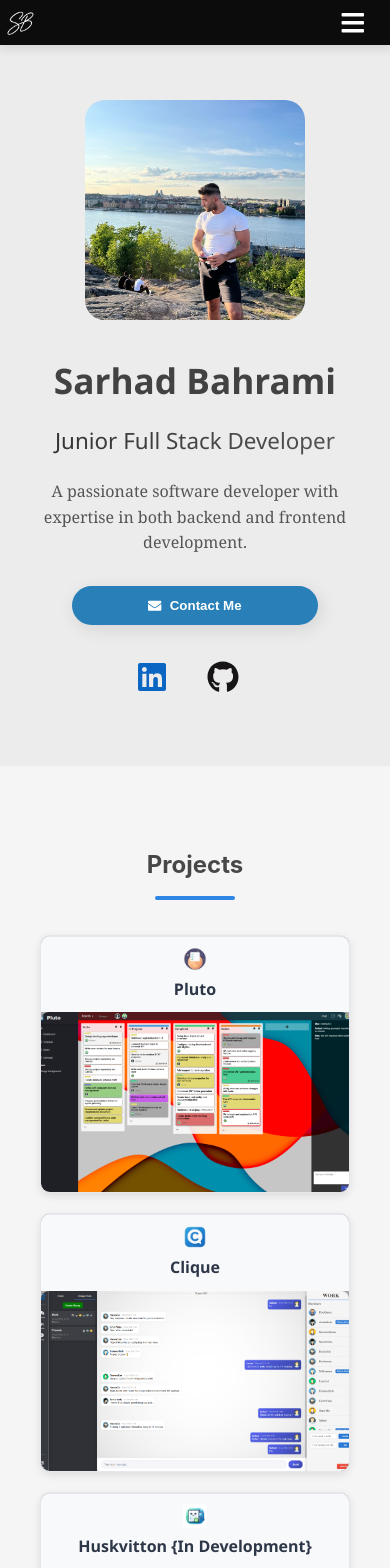
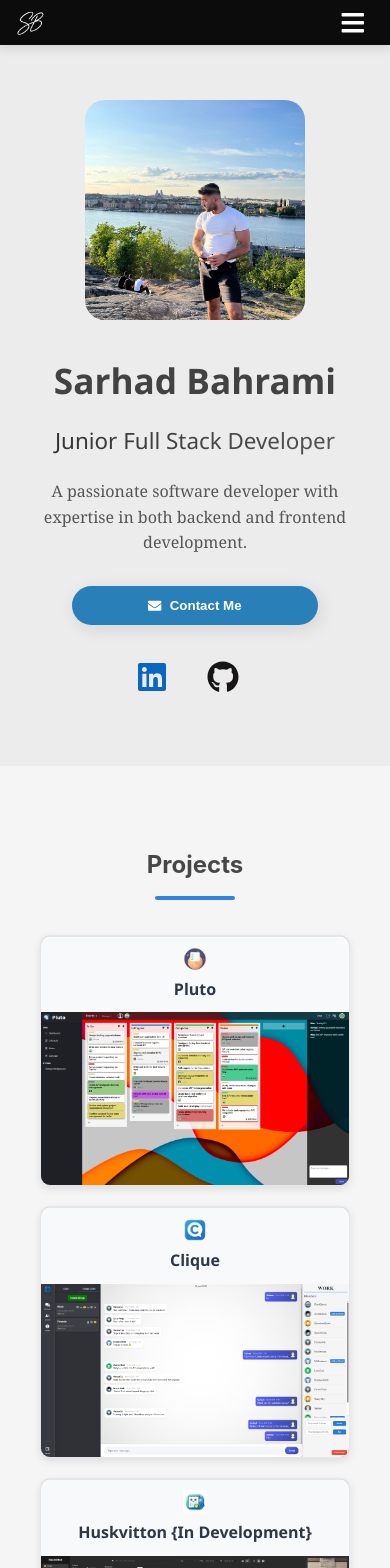
Before and after one commit to Sarhad127/portfolio, a React (Create React App) app: page / in a window 390 px wide. Shown: the top 1568 px of the page. Built offline with nearby package versions, Linux system fonts and the light colour scheme.

Commit message:
styling update

```diff
--- a/src/Style/Apps.css
+++ b/src/Style/Apps.css
@@ -20,7 +20,7 @@
 .navbar-app-content {
     max-width: 1200px;
     margin: 0 auto;
-    padding: 10px 0;
+    padding: 10px 10px;
     display: flex;
     justify-content: space-between;
     align-items: center;
@@ -138,7 +138,10 @@
     position: relative;
     flex: 0 0 40%;
     aspect-ratio: 16 / 9;
-    overflow: hidden;
+}
+
+.image-container:hover .expand-button {
+    opacity: 1;
 }
 
 .expand-button {
@@ -162,10 +165,6 @@
     transition: all 0.2s ease;
 }
 
-.image-container:hover .expand-button {
-    opacity: 1;
-}
-
 .expand-button:hover {
     background: rgba(0, 0, 0, 0.9);
 }
@@ -175,7 +174,6 @@
     gap: 2rem;
     align-items: center;
     border-radius: 10px;
-    overflow: hidden;
     box-shadow: 0 4px 10px rgba(0, 0, 0, 0.08);
     background-color: #fff;
     padding: 1.5rem;
@@ -185,11 +183,6 @@
 .gallery-item:hover {
     transform: translateY(-5px);
     box-shadow: 0 8px 18px rgba(0, 0, 0, 0.12);
-}
-
-.image-container {
-    flex: 0 0 40%;
-    aspect-ratio: 16 / 9;
 }
 
 .gallery-image {
@@ -219,9 +212,18 @@
         flex-direction: column;
         text-align: center;
     }
+
+    .navbar-app-content{
+        padding: 5px 10px;
+    }
 }
 
 @media (max-width: 480px) {
+
+    .navbar-app-content{
+        padding: 0 10px;
+    }
+
     .project-description h2 {
         font-size: 1.4rem;
     }
--- a/src/Style/Modal.css
+++ b/src/Style/Modal.css
@@ -14,7 +14,7 @@
     width: 95vw;
     max-width: 2000px;
     height: 90vh;
-    display: flex;
+    display: inline-flex;
     justify-content: center;
     align-items: center;
     position: relative;
--- a/src/Style/Navbar.css
+++ b/src/Style/Navbar.css
@@ -12,7 +12,7 @@
 .navbar-container {
     max-width: 1200px;
     margin: 0 auto;
-    padding: 10px 0;
+    padding: 10px 10px;
     display: flex;
     justify-content: space-between;
     align-items: center;
--- a/src/Style/Projects.css
+++ b/src/Style/Projects.css
@@ -69,10 +69,9 @@
 
 .project-image {
     width: 100%;
-    height: 220px;
+    aspect-ratio: 16 / 9;
     background-size: cover;
     background-position: center;
-    border-radius: 10px;
     transition: transform 0.35s ease, filter 0.35s ease;
 }
 
@@ -115,8 +114,7 @@
     }
 
     .project-image {
-        height: 200px;
-        border-radius: 8px;
+        aspect-ratio: 16 / 9;
     }
 
     .project-name {
@@ -139,7 +137,7 @@
     }
 
     .project-image {
-        height: 180px;
+        aspect-ratio: 16 / 9;
     }
 
     .project-name {
```
